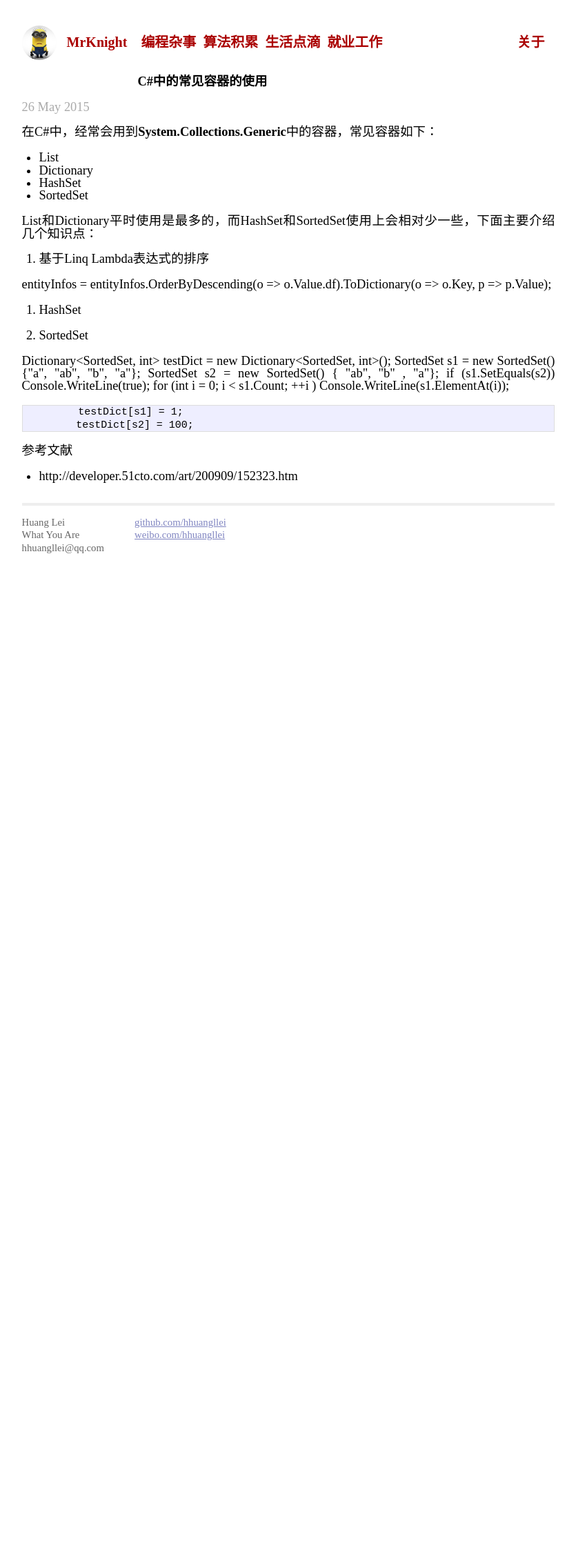
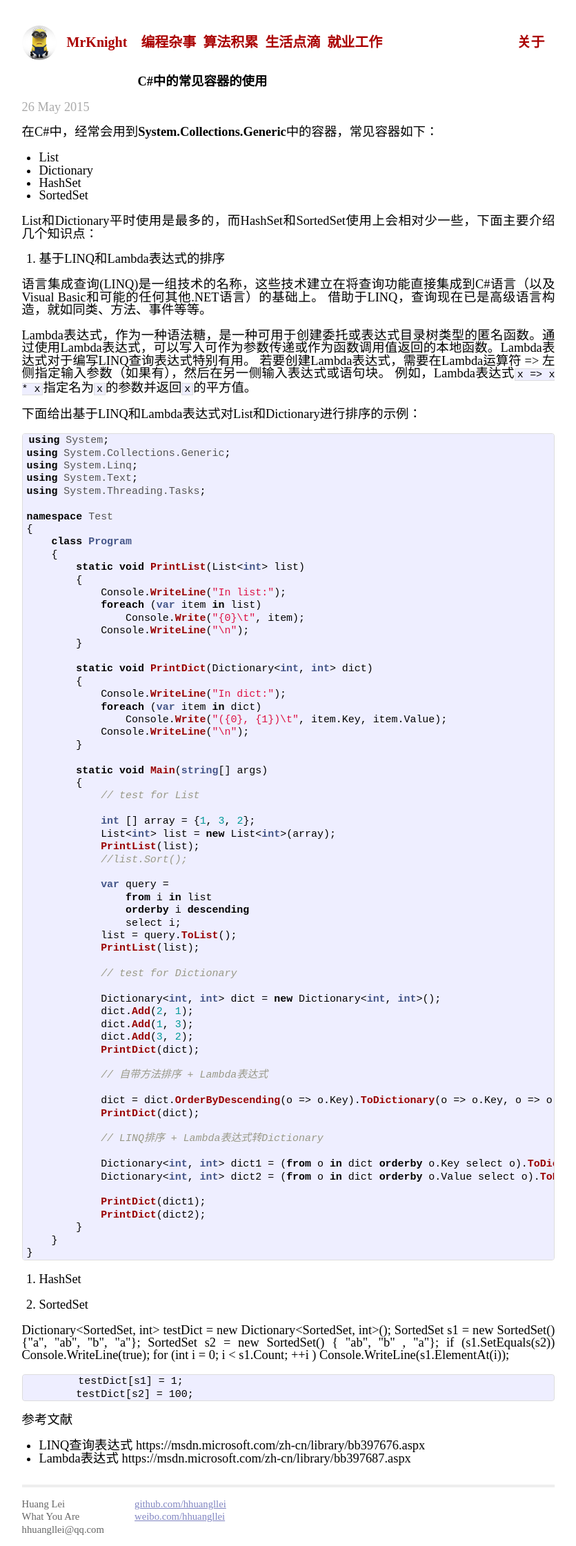
Before and after one commit to hhuangllei/hhuangllei.github.io, a Jekyll site: the page built from _posts/2015-05-26-generic-collections-in-C#.md, in a window 1280 px wide. Shown: the whole page at 69% size, without its empty margins (222-1057 px from the left). Built offline with Jekyll 4.4.1, drawn with Linux system fonts in a browser that asks for light colours; comment, search, counter and statistics services are not loaded; before the commit the page ends 937 px from its top, so only the background shows below that.

Commit message:
1. modify code related css; 2. modify generic collections in c#

```diff
--- a/_posts/2015-05-26-generic-collections-in-C#.md
+++ b/_posts/2015-05-26-generic-collections-in-C#.md
@@ -14,9 +14,78 @@ modify_date: 2015-05-26 12:00:00 +0800
 
 List和Dictionary平时使用是最多的，而HashSet和SortedSet使用上会相对少一些，下面主要介绍几个知识点：
 
-1. 基于Linq Lambda表达式的排序
+1. 基于LINQ和Lambda表达式的排序
 
-entityInfos = entityInfos.OrderByDescending(o => o.Value.df).ToDictionary(o => o.Key, p => p.Value);
+语言集成查询(LINQ)是一组技术的名称，这些技术建立在将查询功能直接集成到C#语言（以及Visual Basic和可能的任何其他.NET语言）的基础上。 借助于LINQ，查询现在已是高级语言构造，就如同类、方法、事件等等。
+
+Lambda表达式，作为一种语法糖，是一种可用于创建委托或表达式目录树类型的匿名函数。通过使用Lambda表达式，可以写入可作为参数传递或作为函数调用值返回的本地函数。Lambda表达式对于编写LINQ查询表达式特别有用。
+若要创建Lambda表达式，需要在Lambda运算符 => 左侧指定输入参数（如果有），然后在另一侧输入表达式或语句块。 例如，Lambda表达式`x => x * x`指定名为`x`的参数并返回`x`的平方值。
+
+下面给出基于LINQ和Lambda表达式对List和Dictionary进行排序的示例：
+
+{% highlight C# %}
+using System;
+using System.Collections.Generic;
+using System.Linq;
+using System.Text;
+using System.Threading.Tasks;
+
+namespace Test
+{
+    class Program
+    {
+        static void PrintList(List<int> list)
+        {
+            Console.WriteLine("In list:");
+            foreach (var item in list)
+                Console.Write("{0}\t", item);
+            Console.WriteLine("\n");
+        }
+
+        static void PrintDict(Dictionary<int, int> dict)
+        {
+            Console.WriteLine("In dict:");
+            foreach (var item in dict)
+                Console.Write("({0}, {1})\t", item.Key, item.Value);
+            Console.WriteLine("\n");
+        }
+
+        static void Main(string[] args)
+        {
+            // test for List
+            int [] array = {1, 3, 2};
+            List<int> list = new List<int>(array);
+            PrintList(list);
+            //list.Sort();
+            var query =
+                from i in list
+                orderby i descending
+                select i;
+            list = query.ToList();
+            PrintList(list);
+
+            // test for Dictionary
+            Dictionary<int, int> dict = new Dictionary<int, int>();
+            dict.Add(2, 1);
+            dict.Add(1, 3);
+            dict.Add(3, 2);
+            PrintDict(dict);
+
+            // 自带方法排序 + Lambda表达式
+            dict = dict.OrderByDescending(o => o.Key).ToDictionary(o => o.Key, o => o.Value);
+            PrintDict(dict);
+
+            // LINQ排序 + Lambda表达式转Dictionary
+            Dictionary<int, int> dict1 = (from o in dict orderby o.Key select o).ToDictionary(o => o.Key, o => o.Value);
+            Dictionary<int, int> dict2 = (from o in dict orderby o.Value select o).ToDictionary(o => o.Key, o => o.Value);
+
+            PrintDict(dict1);
+            PrintDict(dict2);
+        }
+    }
+}
+
+{% endhighlight %}
 
 
 2. HashSet
@@ -37,4 +106,5 @@ Dictionary<SortedSet<string>, int> testDict = new Dictionary<SortedSet<string>,
 
 参考文献
 
-* http://developer.51cto.com/art/200909/152323.htm
+* LINQ查询表达式 https://msdn.microsoft.com/zh-cn/library/bb397676.aspx
+* Lambda表达式 https://msdn.microsoft.com/zh-cn/library/bb397687.aspx
--- a/assets/css/main.css
+++ b/assets/css/main.css
@@ -195,7 +195,7 @@ a.nav-link:hover {
 
 /* standard */
 .post pre {
-  border: 1px solid #ddd;
+  border: 1px #ddd;
   background-color: #eef;
   padding: 0 .4em;
 }
--- a/assets/css/syntax.css
+++ b/assets/css/syntax.css
@@ -1,4 +1,10 @@
-.highlight  { background: #ffffff; }
+.highlight  {
+	border: 1px solid #ddd;
+	background: #eef;
+	overflow:auto;
+	border-radius: 4px 4px 4px 4px;
+}
+
 .highlight .c { color: #999988; font-style: italic } /* Comment */
 .highlight .err { color: #a61717; background-color: #e3d2d2 } /* Error */
 .highlight .k { font-weight: bold } /* Keyword */
```
